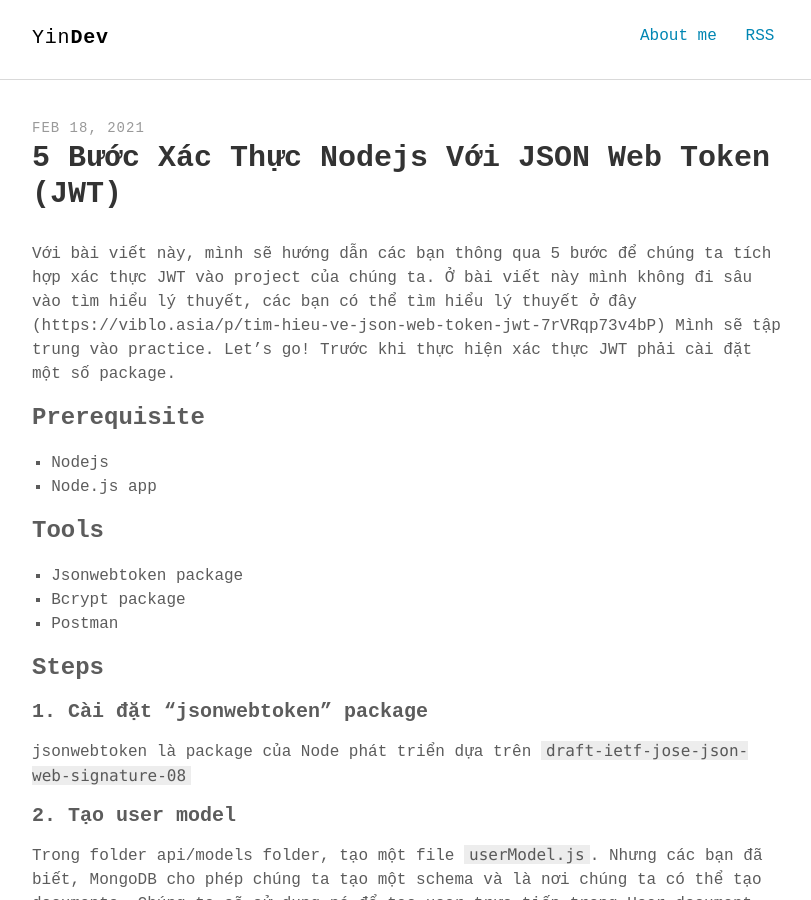
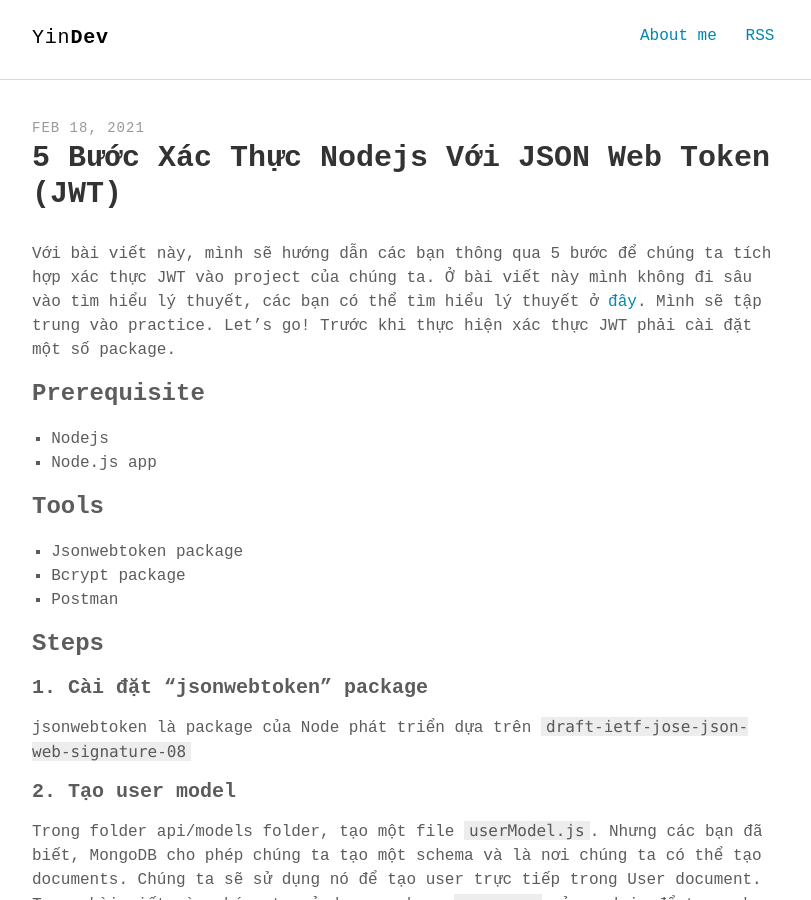
Before and after one commit to yinbetterdev/yinbetterdev.github.io, a Jekyll site: the page built from _posts/2021-02-18-2020-02-18-5-buoc-xac-thuc-nodejs-voi-JSONweb-token-(JWT).md, in a window 1280 px wide and 900 px high. Shown: the whole window, without its empty margins (232-1043 px from the left). Built offline with Jekyll 4.4.1, drawn with Linux system fonts in a browser that asks for light colours; some web fonts are replaced.

Commit message:
Update 2021-02-18-2020-02-18-5-buoc-xac-thuc-nodejs-voi-JSONweb-token-(JWT).md

```diff
--- a/_posts/2021-02-18-2020-02-18-5-buoc-xac-thuc-nodejs-voi-JSONweb-token-(JWT).md
+++ b/_posts/2021-02-18-2020-02-18-5-buoc-xac-thuc-nodejs-voi-JSONweb-token-(JWT).md
@@ -5,7 +5,7 @@ description: "5 Bước Xác Thực Nodejs Với JSON Web Token (JWT)"
 comments: true
 keywords: "nodejs"
 ---
-Với bài viết này, mình sẽ hướng dẫn các bạn thông qua 5 bước để chúng ta tích hợp xác thực JWT vào project của chúng ta. Ở bài viết này mình không đi sâu vào tìm hiểu lý thuyết, các bạn có thể tìm hiểu lý thuyết ở đây (https://viblo.asia/p/tim-hieu-ve-json-web-token-jwt-7rVRqp73v4bP) Mình sẽ tập trung vào practice. Let's go! Trước khi thực hiện xác thực JWT phải cài đặt một số package.
+Với bài viết này, mình sẽ hướng dẫn các bạn thông qua 5 bước để chúng ta tích hợp xác thực JWT vào project của chúng ta. Ở bài viết này mình không đi sâu vào tìm hiểu lý thuyết, các bạn có thể tìm hiểu lý thuyết ở [đây](https://viblo.asia/p/tim-hieu-ve-json-web-token-jwt-7rVRqp73v4bP). Mình sẽ tập trung vào practice. Let's go! Trước khi thực hiện xác thực JWT phải cài đặt một số package.
 
 ### Prerequisite
 
```
